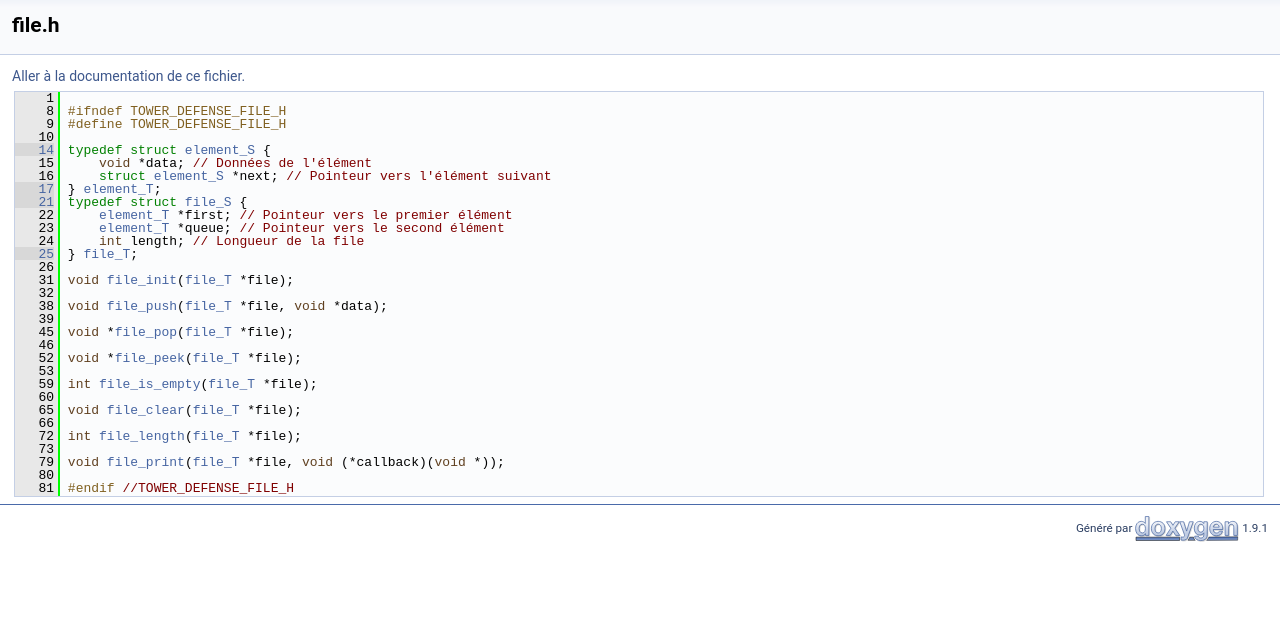
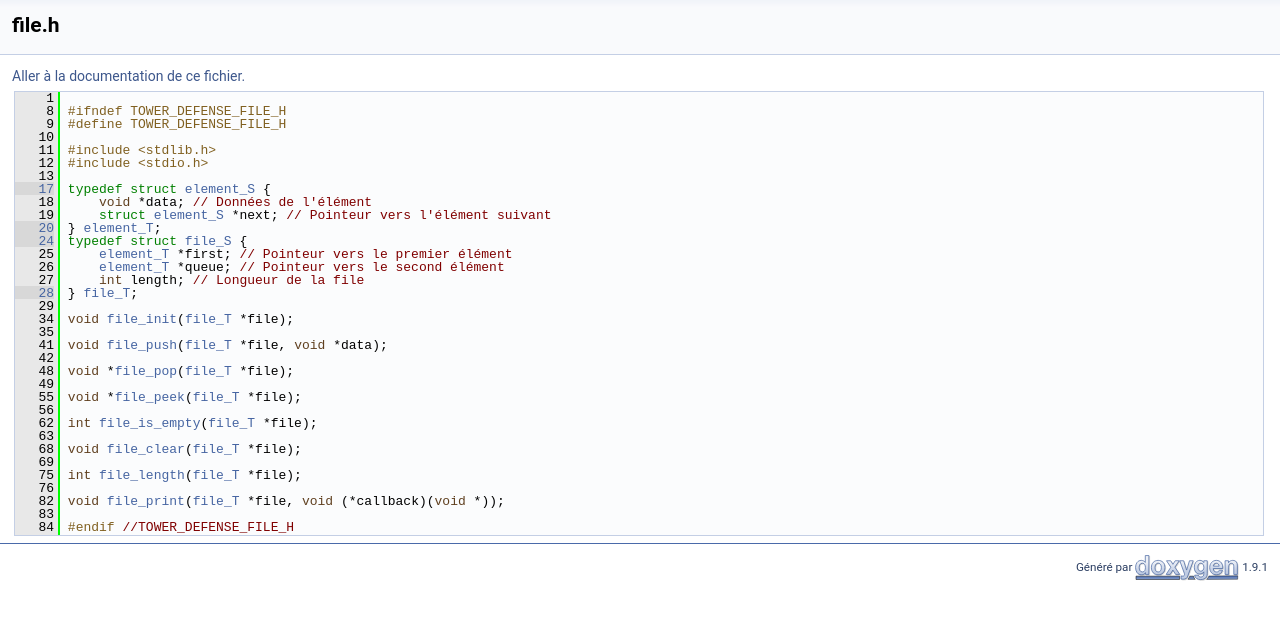
Before and after one commit to tower-defense-L2/projet-L2, a plain HTML site: page file_8h_source.html in a window 1280 px wide. Shown: the part 166-786 px from the top of the page. Drawn offline with Linux system fonts and the light colour scheme.

Commit message:
Deploying to gh-pages from @ tower-defense-L2/projet-L2@0c818d32cd506c621113465f2205dae9eb955b4d 🚀

```diff
--- a/file_8h_source.html
+++ b/file_8h_source.html
@@ -76,45 +76,48 @@ $(function() {
 <div class="line"><a name="l00008"></a><span class="lineno">    8</span>&#160;<span class="preprocessor">#ifndef TOWER_DEFENSE_FILE_H</span></div>
 <div class="line"><a name="l00009"></a><span class="lineno">    9</span>&#160;<span class="preprocessor">#define TOWER_DEFENSE_FILE_H</span></div>
 <div class="line"><a name="l00010"></a><span class="lineno">   10</span>&#160; </div>
-<div class="line"><a name="l00014"></a><span class="lineno"><a class="line" href="structelement___s.html">   14</a></span>&#160;<span class="keyword">typedef</span> <span class="keyword">struct </span><a class="code" href="structelement___s.html">element_S</a> {</div>
-<div class="line"><a name="l00015"></a><span class="lineno">   15</span>&#160;    <span class="keywordtype">void</span> *data; <span class="comment">// Données de l&#39;élément</span></div>
-<div class="line"><a name="l00016"></a><span class="lineno">   16</span>&#160;    <span class="keyword">struct </span><a class="code" href="structelement___s.html">element_S</a> *next; <span class="comment">// Pointeur vers l&#39;élément suivant</span></div>
-<div class="line"><a name="l00017"></a><span class="lineno"><a class="line" href="file_8h.html#abcec8482328f9a56a3fa2a61ea51b8c0">   17</a></span>&#160;} <a class="code" href="file_8h.html#abcec8482328f9a56a3fa2a61ea51b8c0">element_T</a>;</div>
-<div class="line"><a name="l00021"></a><span class="lineno"><a class="line" href="structfile___s.html">   21</a></span>&#160;<span class="keyword">typedef</span> <span class="keyword">struct </span><a class="code" href="structfile___s.html">file_S</a> {</div>
-<div class="line"><a name="l00022"></a><span class="lineno">   22</span>&#160;    <a class="code" href="structelement___s.html">element_T</a> *first; <span class="comment">// Pointeur vers le premier élément</span></div>
-<div class="line"><a name="l00023"></a><span class="lineno">   23</span>&#160;    <a class="code" href="structelement___s.html">element_T</a> *queue; <span class="comment">// Pointeur vers le second élément</span></div>
-<div class="line"><a name="l00024"></a><span class="lineno">   24</span>&#160;    <span class="keywordtype">int</span> length; <span class="comment">// Longueur de la file</span></div>
-<div class="line"><a name="l00025"></a><span class="lineno"><a class="line" href="file_8h.html#aa370f059c1beddd8f0d3826f0335178b">   25</a></span>&#160;} <a class="code" href="file_8h.html#aa370f059c1beddd8f0d3826f0335178b">file_T</a>;</div>
-<div class="line"><a name="l00026"></a><span class="lineno">   26</span>&#160; </div>
-<div class="line"><a name="l00031"></a><span class="lineno">   31</span>&#160;<span class="keywordtype">void</span> <a class="code" href="file_8h.html#a83dfcaf88f8a1f2154462870613c4d7b">file_init</a>(<a class="code" href="structfile___s.html">file_T</a> *file);</div>
-<div class="line"><a name="l00032"></a><span class="lineno">   32</span>&#160; </div>
-<div class="line"><a name="l00038"></a><span class="lineno">   38</span>&#160;<span class="keywordtype">void</span> <a class="code" href="file_8h.html#ade902c5aa3299001f433a8b662bffdd8">file_push</a>(<a class="code" href="structfile___s.html">file_T</a> *file, <span class="keywordtype">void</span> *data);</div>
-<div class="line"><a name="l00039"></a><span class="lineno">   39</span>&#160; </div>
-<div class="line"><a name="l00045"></a><span class="lineno">   45</span>&#160;<span class="keywordtype">void</span> *<a class="code" href="file_8h.html#a685a76851a31f8330a73cef5e8342a00">file_pop</a>(<a class="code" href="structfile___s.html">file_T</a> *file);</div>
-<div class="line"><a name="l00046"></a><span class="lineno">   46</span>&#160; </div>
-<div class="line"><a name="l00052"></a><span class="lineno">   52</span>&#160;<span class="keywordtype">void</span> *<a class="code" href="file_8h.html#a8f4dbaad9af8e59ed78f441cc39d8d05">file_peek</a>(<a class="code" href="structfile___s.html">file_T</a> *file);</div>
-<div class="line"><a name="l00053"></a><span class="lineno">   53</span>&#160; </div>
-<div class="line"><a name="l00059"></a><span class="lineno">   59</span>&#160;<span class="keywordtype">int</span> <a class="code" href="file_8h.html#abd28b6116f662f18cbaa4b7eb4568b9e">file_is_empty</a>(<a class="code" href="structfile___s.html">file_T</a> *file);</div>
-<div class="line"><a name="l00060"></a><span class="lineno">   60</span>&#160; </div>
-<div class="line"><a name="l00065"></a><span class="lineno">   65</span>&#160;<span class="keywordtype">void</span> <a class="code" href="file_8h.html#a25547e21dff6360c5a02caf2832a09a5">file_clear</a>(<a class="code" href="structfile___s.html">file_T</a> *file);</div>
-<div class="line"><a name="l00066"></a><span class="lineno">   66</span>&#160; </div>
-<div class="line"><a name="l00072"></a><span class="lineno">   72</span>&#160;<span class="keywordtype">int</span> <a class="code" href="file_8h.html#a2f2aecd4684ebc7510e96ad1366a06ac">file_length</a>(<a class="code" href="structfile___s.html">file_T</a> *file);</div>
-<div class="line"><a name="l00073"></a><span class="lineno">   73</span>&#160; </div>
-<div class="line"><a name="l00079"></a><span class="lineno">   79</span>&#160;<span class="keywordtype">void</span> <a class="code" href="file_8h.html#af1e4f9b4d9c7c30a4202e820b8cad9ee">file_print</a>(<a class="code" href="structfile___s.html">file_T</a> *file, <span class="keywordtype">void</span> (*callback)(<span class="keywordtype">void</span> *));</div>
-<div class="line"><a name="l00080"></a><span class="lineno">   80</span>&#160; </div>
-<div class="line"><a name="l00081"></a><span class="lineno">   81</span>&#160;<span class="preprocessor">#endif </span><span class="comment">//TOWER_DEFENSE_FILE_H</span></div>
-<div class="ttc" id="afile_8h_html_a25547e21dff6360c5a02caf2832a09a5"><div class="ttname"><a href="file_8h.html#a25547e21dff6360c5a02caf2832a09a5">file_clear</a></div><div class="ttdeci">void file_clear(file_T *file)</div><div class="ttdoc">Vide la file.</div><div class="ttdef"><b>Definition:</b> file.c:52</div></div>
-<div class="ttc" id="afile_8h_html_a2f2aecd4684ebc7510e96ad1366a06ac"><div class="ttname"><a href="file_8h.html#a2f2aecd4684ebc7510e96ad1366a06ac">file_length</a></div><div class="ttdeci">int file_length(file_T *file)</div><div class="ttdoc">Récupère la longueur de la file.</div><div class="ttdef"><b>Definition:</b> file.c:58</div></div>
-<div class="ttc" id="afile_8h_html_a685a76851a31f8330a73cef5e8342a00"><div class="ttname"><a href="file_8h.html#a685a76851a31f8330a73cef5e8342a00">file_pop</a></div><div class="ttdeci">void * file_pop(file_T *file)</div><div class="ttdoc">Récupère le premier élément de la file.</div><div class="ttdef"><b>Definition:</b> file.c:25</div></div>
-<div class="ttc" id="afile_8h_html_a83dfcaf88f8a1f2154462870613c4d7b"><div class="ttname"><a href="file_8h.html#a83dfcaf88f8a1f2154462870613c4d7b">file_init</a></div><div class="ttdeci">void file_init(file_T *file)</div><div class="ttdoc">Initialise une file.</div><div class="ttdef"><b>Definition:</b> file.c:5</div></div>
-<div class="ttc" id="afile_8h_html_a8f4dbaad9af8e59ed78f441cc39d8d05"><div class="ttname"><a href="file_8h.html#a8f4dbaad9af8e59ed78f441cc39d8d05">file_peek</a></div><div class="ttdeci">void * file_peek(file_T *file)</div><div class="ttdoc">Récupère le premier élément de la file sans le supprimer.</div><div class="ttdef"><b>Definition:</b> file.c:37</div></div>
+<div class="line"><a name="l00011"></a><span class="lineno">   11</span>&#160;<span class="preprocessor">#include &lt;stdlib.h&gt;</span></div>
+<div class="line"><a name="l00012"></a><span class="lineno">   12</span>&#160;<span class="preprocessor">#include &lt;stdio.h&gt;</span></div>
+<div class="line"><a name="l00013"></a><span class="lineno">   13</span>&#160; </div>
+<div class="line"><a name="l00017"></a><span class="lineno"><a class="line" href="structelement___s.html">   17</a></span>&#160;<span class="keyword">typedef</span> <span class="keyword">struct </span><a class="code" href="structelement___s.html">element_S</a> {</div>
+<div class="line"><a name="l00018"></a><span class="lineno">   18</span>&#160;    <span class="keywordtype">void</span> *data; <span class="comment">// Données de l&#39;élément</span></div>
+<div class="line"><a name="l00019"></a><span class="lineno">   19</span>&#160;    <span class="keyword">struct </span><a class="code" href="structelement___s.html">element_S</a> *next; <span class="comment">// Pointeur vers l&#39;élément suivant</span></div>
+<div class="line"><a name="l00020"></a><span class="lineno"><a class="line" href="file_8h.html#abcec8482328f9a56a3fa2a61ea51b8c0">   20</a></span>&#160;} <a class="code" href="file_8h.html#abcec8482328f9a56a3fa2a61ea51b8c0">element_T</a>;</div>
+<div class="line"><a name="l00024"></a><span class="lineno"><a class="line" href="structfile___s.html">   24</a></span>&#160;<span class="keyword">typedef</span> <span class="keyword">struct </span><a class="code" href="structfile___s.html">file_S</a> {</div>
+<div class="line"><a name="l00025"></a><span class="lineno">   25</span>&#160;    <a class="code" href="structelement___s.html">element_T</a> *first; <span class="comment">// Pointeur vers le premier élément</span></div>
+<div class="line"><a name="l00026"></a><span class="lineno">   26</span>&#160;    <a class="code" href="structelement___s.html">element_T</a> *queue; <span class="comment">// Pointeur vers le second élément</span></div>
+<div class="line"><a name="l00027"></a><span class="lineno">   27</span>&#160;    <span class="keywordtype">int</span> length; <span class="comment">// Longueur de la file</span></div>
+<div class="line"><a name="l00028"></a><span class="lineno"><a class="line" href="file_8h.html#aa370f059c1beddd8f0d3826f0335178b">   28</a></span>&#160;} <a class="code" href="file_8h.html#aa370f059c1beddd8f0d3826f0335178b">file_T</a>;</div>
+<div class="line"><a name="l00029"></a><span class="lineno">   29</span>&#160; </div>
+<div class="line"><a name="l00034"></a><span class="lineno">   34</span>&#160;<span class="keywordtype">void</span> <a class="code" href="file_8h.html#a83dfcaf88f8a1f2154462870613c4d7b">file_init</a>(<a class="code" href="structfile___s.html">file_T</a> *file);</div>
+<div class="line"><a name="l00035"></a><span class="lineno">   35</span>&#160; </div>
+<div class="line"><a name="l00041"></a><span class="lineno">   41</span>&#160;<span class="keywordtype">void</span> <a class="code" href="file_8h.html#ade902c5aa3299001f433a8b662bffdd8">file_push</a>(<a class="code" href="structfile___s.html">file_T</a> *file, <span class="keywordtype">void</span> *data);</div>
+<div class="line"><a name="l00042"></a><span class="lineno">   42</span>&#160; </div>
+<div class="line"><a name="l00048"></a><span class="lineno">   48</span>&#160;<span class="keywordtype">void</span> *<a class="code" href="file_8h.html#a685a76851a31f8330a73cef5e8342a00">file_pop</a>(<a class="code" href="structfile___s.html">file_T</a> *file);</div>
+<div class="line"><a name="l00049"></a><span class="lineno">   49</span>&#160; </div>
+<div class="line"><a name="l00055"></a><span class="lineno">   55</span>&#160;<span class="keywordtype">void</span> *<a class="code" href="file_8h.html#a8f4dbaad9af8e59ed78f441cc39d8d05">file_peek</a>(<a class="code" href="structfile___s.html">file_T</a> *file);</div>
+<div class="line"><a name="l00056"></a><span class="lineno">   56</span>&#160; </div>
+<div class="line"><a name="l00062"></a><span class="lineno">   62</span>&#160;<span class="keywordtype">int</span> <a class="code" href="file_8h.html#abd28b6116f662f18cbaa4b7eb4568b9e">file_is_empty</a>(<a class="code" href="structfile___s.html">file_T</a> *file);</div>
+<div class="line"><a name="l00063"></a><span class="lineno">   63</span>&#160; </div>
+<div class="line"><a name="l00068"></a><span class="lineno">   68</span>&#160;<span class="keywordtype">void</span> <a class="code" href="file_8h.html#a25547e21dff6360c5a02caf2832a09a5">file_clear</a>(<a class="code" href="structfile___s.html">file_T</a> *file);</div>
+<div class="line"><a name="l00069"></a><span class="lineno">   69</span>&#160; </div>
+<div class="line"><a name="l00075"></a><span class="lineno">   75</span>&#160;<span class="keywordtype">int</span> <a class="code" href="file_8h.html#a2f2aecd4684ebc7510e96ad1366a06ac">file_length</a>(<a class="code" href="structfile___s.html">file_T</a> *file);</div>
+<div class="line"><a name="l00076"></a><span class="lineno">   76</span>&#160; </div>
+<div class="line"><a name="l00082"></a><span class="lineno">   82</span>&#160;<span class="keywordtype">void</span> <a class="code" href="file_8h.html#af1e4f9b4d9c7c30a4202e820b8cad9ee">file_print</a>(<a class="code" href="structfile___s.html">file_T</a> *file, <span class="keywordtype">void</span> (*callback)(<span class="keywordtype">void</span> *));</div>
+<div class="line"><a name="l00083"></a><span class="lineno">   83</span>&#160; </div>
+<div class="line"><a name="l00084"></a><span class="lineno">   84</span>&#160;<span class="preprocessor">#endif </span><span class="comment">//TOWER_DEFENSE_FILE_H</span></div>
+<div class="ttc" id="afile_8h_html_a25547e21dff6360c5a02caf2832a09a5"><div class="ttname"><a href="file_8h.html#a25547e21dff6360c5a02caf2832a09a5">file_clear</a></div><div class="ttdeci">void file_clear(file_T *file)</div><div class="ttdoc">Vide la file.</div><div class="ttdef"><b>Definition:</b> file.c:50</div></div>
+<div class="ttc" id="afile_8h_html_a2f2aecd4684ebc7510e96ad1366a06ac"><div class="ttname"><a href="file_8h.html#a2f2aecd4684ebc7510e96ad1366a06ac">file_length</a></div><div class="ttdeci">int file_length(file_T *file)</div><div class="ttdoc">Récupère la longueur de la file.</div><div class="ttdef"><b>Definition:</b> file.c:56</div></div>
+<div class="ttc" id="afile_8h_html_a685a76851a31f8330a73cef5e8342a00"><div class="ttname"><a href="file_8h.html#a685a76851a31f8330a73cef5e8342a00">file_pop</a></div><div class="ttdeci">void * file_pop(file_T *file)</div><div class="ttdoc">Récupère le premier élément de la file.</div><div class="ttdef"><b>Definition:</b> file.c:23</div></div>
+<div class="ttc" id="afile_8h_html_a83dfcaf88f8a1f2154462870613c4d7b"><div class="ttname"><a href="file_8h.html#a83dfcaf88f8a1f2154462870613c4d7b">file_init</a></div><div class="ttdeci">void file_init(file_T *file)</div><div class="ttdoc">Initialise une file.</div><div class="ttdef"><b>Definition:</b> file.c:3</div></div>
+<div class="ttc" id="afile_8h_html_a8f4dbaad9af8e59ed78f441cc39d8d05"><div class="ttname"><a href="file_8h.html#a8f4dbaad9af8e59ed78f441cc39d8d05">file_peek</a></div><div class="ttdeci">void * file_peek(file_T *file)</div><div class="ttdoc">Récupère le premier élément de la file sans le supprimer.</div><div class="ttdef"><b>Definition:</b> file.c:35</div></div>
 <div class="ttc" id="afile_8h_html_aa370f059c1beddd8f0d3826f0335178b"><div class="ttname"><a href="file_8h.html#aa370f059c1beddd8f0d3826f0335178b">file_T</a></div><div class="ttdeci">struct file_S file_T</div><div class="ttdoc">Représente une file.</div></div>
 <div class="ttc" id="afile_8h_html_abcec8482328f9a56a3fa2a61ea51b8c0"><div class="ttname"><a href="file_8h.html#abcec8482328f9a56a3fa2a61ea51b8c0">element_T</a></div><div class="ttdeci">struct element_S element_T</div><div class="ttdoc">Represent un élément de la file.</div></div>
-<div class="ttc" id="afile_8h_html_abd28b6116f662f18cbaa4b7eb4568b9e"><div class="ttname"><a href="file_8h.html#abd28b6116f662f18cbaa4b7eb4568b9e">file_is_empty</a></div><div class="ttdeci">int file_is_empty(file_T *file)</div><div class="ttdoc">Vérifie si la file est vide.</div><div class="ttdef"><b>Definition:</b> file.c:44</div></div>
-<div class="ttc" id="afile_8h_html_ade902c5aa3299001f433a8b662bffdd8"><div class="ttname"><a href="file_8h.html#ade902c5aa3299001f433a8b662bffdd8">file_push</a></div><div class="ttdeci">void file_push(file_T *file, void *data)</div><div class="ttdoc">Ajoute un élément à la file.</div><div class="ttdef"><b>Definition:</b> file.c:11</div></div>
-<div class="ttc" id="afile_8h_html_af1e4f9b4d9c7c30a4202e820b8cad9ee"><div class="ttname"><a href="file_8h.html#af1e4f9b4d9c7c30a4202e820b8cad9ee">file_print</a></div><div class="ttdeci">void file_print(file_T *file, void(*callback)(void *))</div><div class="ttdoc">Affiche la file.</div><div class="ttdef"><b>Definition:</b> file.c:62</div></div>
-<div class="ttc" id="astructelement___s_html"><div class="ttname"><a href="structelement___s.html">element_S</a></div><div class="ttdoc">Represent un élément de la file.</div><div class="ttdef"><b>Definition:</b> file.h:14</div></div>
-<div class="ttc" id="astructfile___s_html"><div class="ttname"><a href="structfile___s.html">file_S</a></div><div class="ttdoc">Représente une file.</div><div class="ttdef"><b>Definition:</b> file.h:21</div></div>
+<div class="ttc" id="afile_8h_html_abd28b6116f662f18cbaa4b7eb4568b9e"><div class="ttname"><a href="file_8h.html#abd28b6116f662f18cbaa4b7eb4568b9e">file_is_empty</a></div><div class="ttdeci">int file_is_empty(file_T *file)</div><div class="ttdoc">Vérifie si la file est vide.</div><div class="ttdef"><b>Definition:</b> file.c:42</div></div>
+<div class="ttc" id="afile_8h_html_ade902c5aa3299001f433a8b662bffdd8"><div class="ttname"><a href="file_8h.html#ade902c5aa3299001f433a8b662bffdd8">file_push</a></div><div class="ttdeci">void file_push(file_T *file, void *data)</div><div class="ttdoc">Ajoute un élément à la file.</div><div class="ttdef"><b>Definition:</b> file.c:9</div></div>
+<div class="ttc" id="afile_8h_html_af1e4f9b4d9c7c30a4202e820b8cad9ee"><div class="ttname"><a href="file_8h.html#af1e4f9b4d9c7c30a4202e820b8cad9ee">file_print</a></div><div class="ttdeci">void file_print(file_T *file, void(*callback)(void *))</div><div class="ttdoc">Affiche la file.</div><div class="ttdef"><b>Definition:</b> file.c:60</div></div>
+<div class="ttc" id="astructelement___s_html"><div class="ttname"><a href="structelement___s.html">element_S</a></div><div class="ttdoc">Represent un élément de la file.</div><div class="ttdef"><b>Definition:</b> file.h:17</div></div>
+<div class="ttc" id="astructfile___s_html"><div class="ttname"><a href="structfile___s.html">file_S</a></div><div class="ttdoc">Représente une file.</div><div class="ttdef"><b>Definition:</b> file.h:24</div></div>
 </div><!-- fragment --></div><!-- contents -->
 <!-- start footer part -->
 <hr class="footer"/><address class="footer"><small>
```
Also changed, not shown: const_8h.html (+8 -1 lines), const_8h_source.html (+4 -1 lines), file_8h.html (+22 -1 lines), map_8h.html (+10 -4 lines), map_8h_source.html (+26 -20 lines), file_8h__dep__incl.png (added), file_8h__incl.png (added), map_8h__incl.png, 6 other files.
